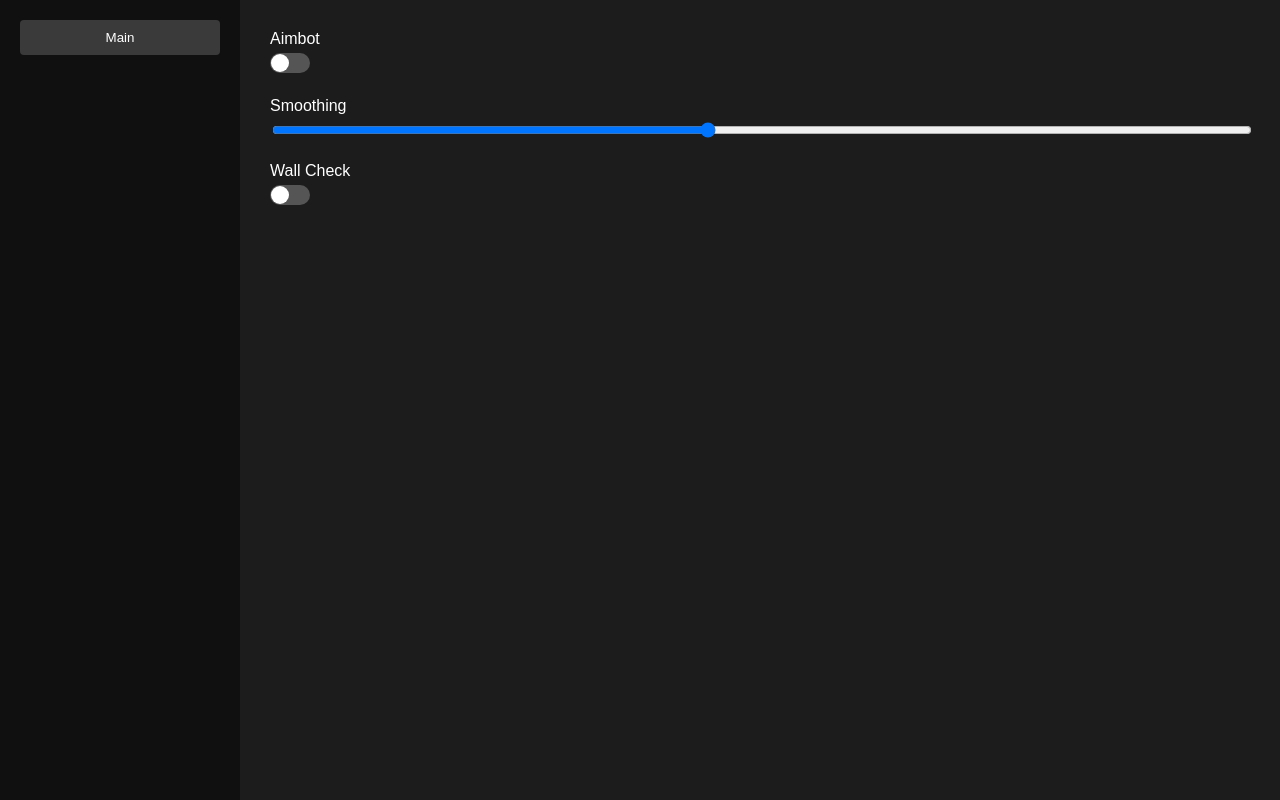
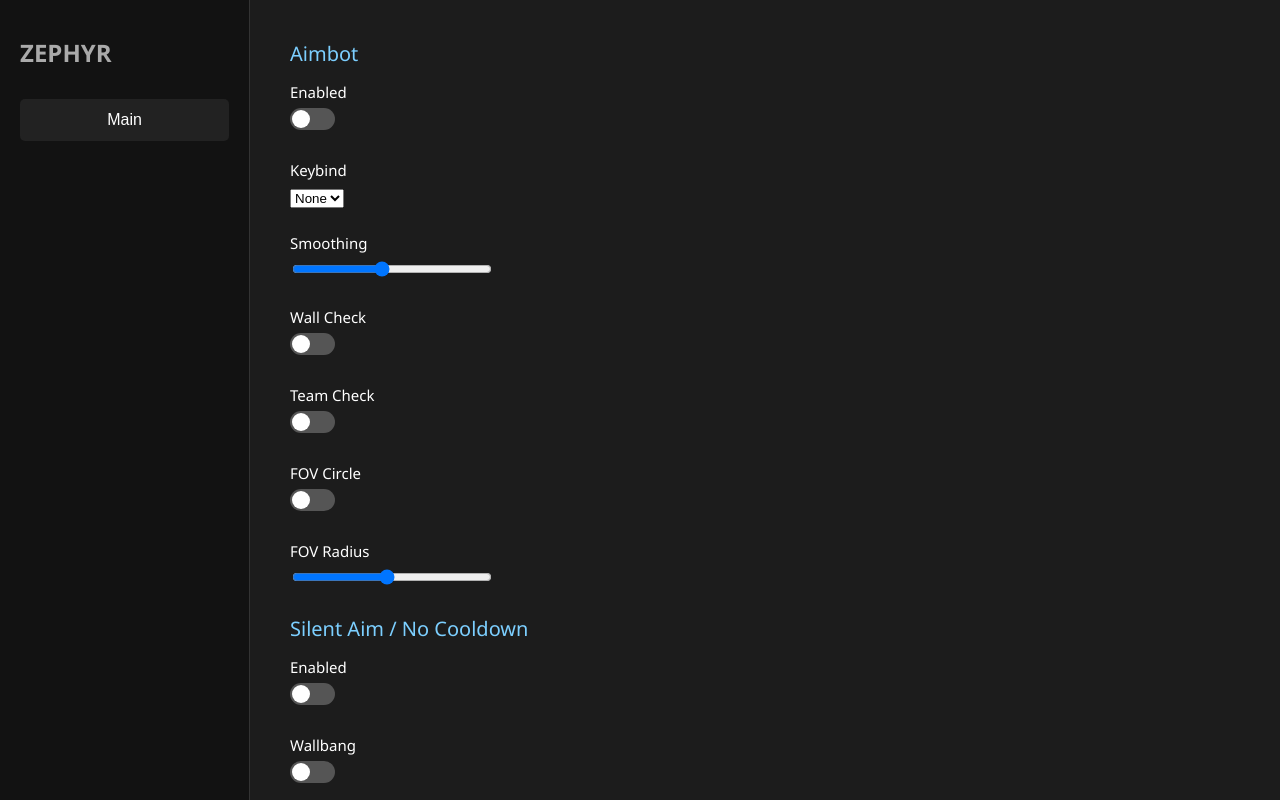
Before and after one commit to clsjiv/sampleguii, a plain HTML site: page index.html in a window 1280 px wide. Drawn offline with Linux system fonts and the light colour scheme.

Commit message:
Update index.html

```diff
--- a/index.html
+++ b/index.html
@@ -2,54 +2,65 @@
 <head>
   <meta charset="UTF-8">
   <meta name="viewport" content="width=device-width, initial-scale=1.0">
-  <title>Roblox GUI Mockup</title>
+  <title>ZEPHYR UI Mockup</title>
   <style>
+    * {
+      box-sizing: border-box;
+    }
     body {
       margin: 0;
-      font-family: Arial, sans-serif;
-      background-color: #1c1c1c;
+      font-family: 'Segoe UI', Tahoma, Geneva, Verdana, sans-serif;
+      background-color: #0e0e0e;
       color: white;
       display: flex;
       height: 100vh;
     }
     .sidebar {
-      width: 200px;
-      background-color: #101010;
+      width: 250px;
+      background-color: #121212;
       padding: 20px;
-      box-shadow: 2px 0 5px rgba(0,0,0,0.5);
+      border-right: 1px solid #333;
+    }
+    .sidebar h1 {
+      color: #aaa;
+      font-size: 24px;
+      margin-bottom: 30px;
     }
     .sidebar button {
       width: 100%;
-      padding: 10px;
-      background-color: #3a3a3a;
+      padding: 12px;
+      background-color: #222;
       border: none;
       color: white;
       cursor: pointer;
+      border-radius: 5px;
       margin-bottom: 10px;
-      border-radius: 4px;
+      font-size: 16px;
     }
     .sidebar button:hover {
-      background-color: #5a5a5a;
+      background-color: #444;
     }
     .main-panel {
       flex: 1;
-      padding: 30px;
+      padding: 40px;
       background-color: #1c1c1c;
+      overflow-y: auto;
     }
     .setting-group {
-      margin-bottom: 20px;
+      margin-bottom: 25px;
     }
     .setting-group label {
       display: block;
-      margin-bottom: 5px;
+      font-size: 15px;
+      margin-bottom: 6px;
     }
     .slider {
-      width: 100%;
+      width: 200px;
     }
     .toggle {
       display: inline-block;
-      width: 40px;
-      height: 20px;
+      width: 45px;
+      height: 22px;
       background-color: #555;
       border-radius: 20px;
       position: relative;
@@ -61,8 +72,8 @@
       height: 18px;
       background: white;
       position: absolute;
-      top: 1px;
-      left: 1px;
+      top: 2px;
+      left: 2px;
       border-radius: 50%;
       transition: 0.3s;
     }
@@ -70,18 +81,34 @@
       background-color: #4CAF50;
     }
     .toggle.active::before {
-      left: 21px;
+      left: 25px;
+    }
+    .title {
+      font-size: 20px;
+      margin-bottom: 15px;
+      color: #7ccfff;
     }
   </style>
 </head>
 <body>
   <div class="sidebar">
+    <h1>ZEPHYR</h1>
     <button>Main</button>
   </div>
   <div class="main-panel">
+    <div class="title">Aimbot</div>
     <div class="setting-group">
-      <label>Aimbot</label>
+      <label>Enabled</label>
       <div class="toggle" onclick="this.classList.toggle('active')"></div>
+    </div>
+    <div class="setting-group">
+      <label>Keybind</label>
+      <select>
+        <option>None</option>
+        <option>Q</option>
+        <option>E</option>
+        <option>F</option>
+      </select>
     </div>
     <div class="setting-group">
       <label>Smoothing</label>
@@ -91,4 +118,49 @@
       <label>Wall Check</label>
       <div class="toggle" onclick="this.classList.toggle('active')"></div>
     </div>
-    <div class="
+    <div class="setting-group">
+      <label>Team Check</label>
+      <div class="toggle" onclick="this.classList.toggle('active')"></div>
+    </div>
+    <div class="setting-group">
+      <label>FOV Circle</label>
+      <div class="toggle" onclick="this.classList.toggle('active')"></div>
+    </div>
+    <div class="setting-group">
+      <label>FOV Radius</label>
+      <input type="range" class="slider" min="10" max="200" value="100">
+    </div><div class="title">Silent Aim / No Cooldown</div>
+<div class="setting-group">
+  <label>Enabled</label>
+  <div class="toggle" onclick="this.classList.toggle('active')"></div>
+</div>
+<div class="setting-group">
+  <label>Wallbang</label>
+  <div class="toggle" onclick="this.classList.toggle('active')"></div>
+</div>
+<div class="setting-group">
+  <label>Show FOV</label>
+  <div class="toggle" onclick="this.classList.toggle('active')"></div>
+</div>
+<div class="setting-group">
+  <label>FOV Radius</label>
+  <input type="range" class="slider" min="10" max="200" value="100">
+</div>
+
+<div class="title">Visual ESP</div>
+<div class="setting-group">
+  <label>Skeleton ESP</label>
+  <div class="toggle" onclick="this.classList.toggle('active')"></div>
+</div>
+<div class="setting-group">
+  <label>HEAD ESP</label>
+  <div class="toggle" onclick="this.classList.toggle('active')"></div>
+</div>
+<div class="setting-group">
+  <label>CHAMS ESP</label>
+  <div class="toggle" onclick="this.classList.toggle('active')"></div>
+</div>
+
+  </div>
+</body>
+</html>
```
